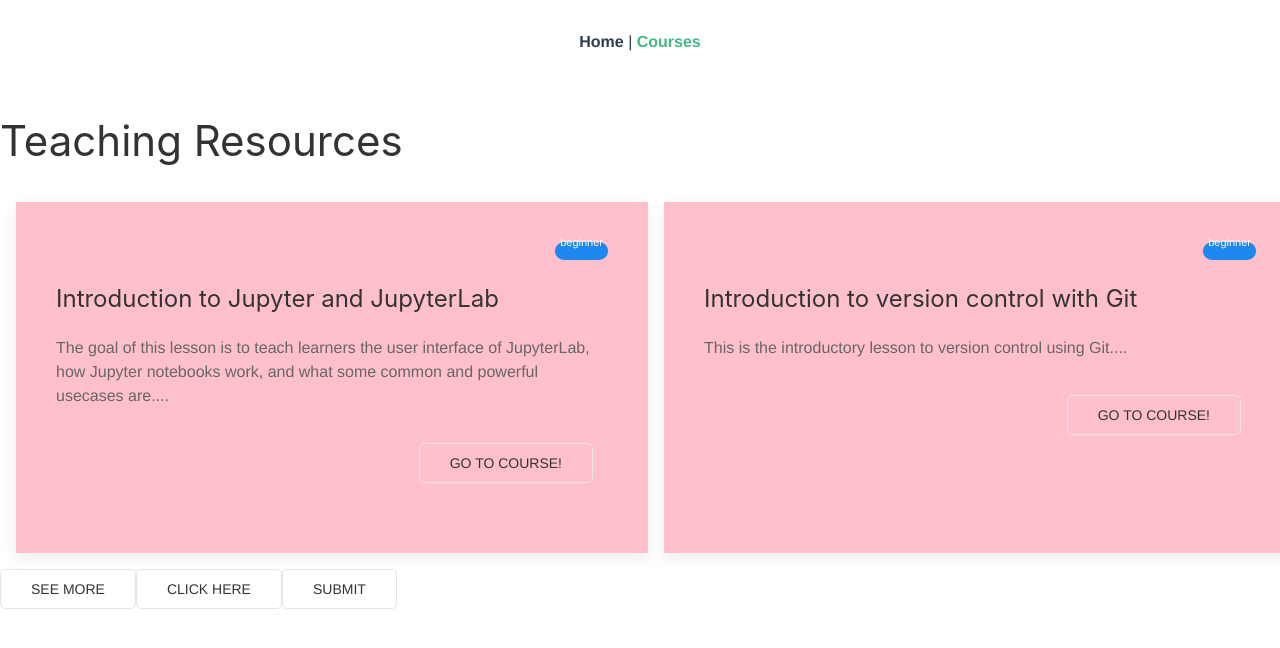
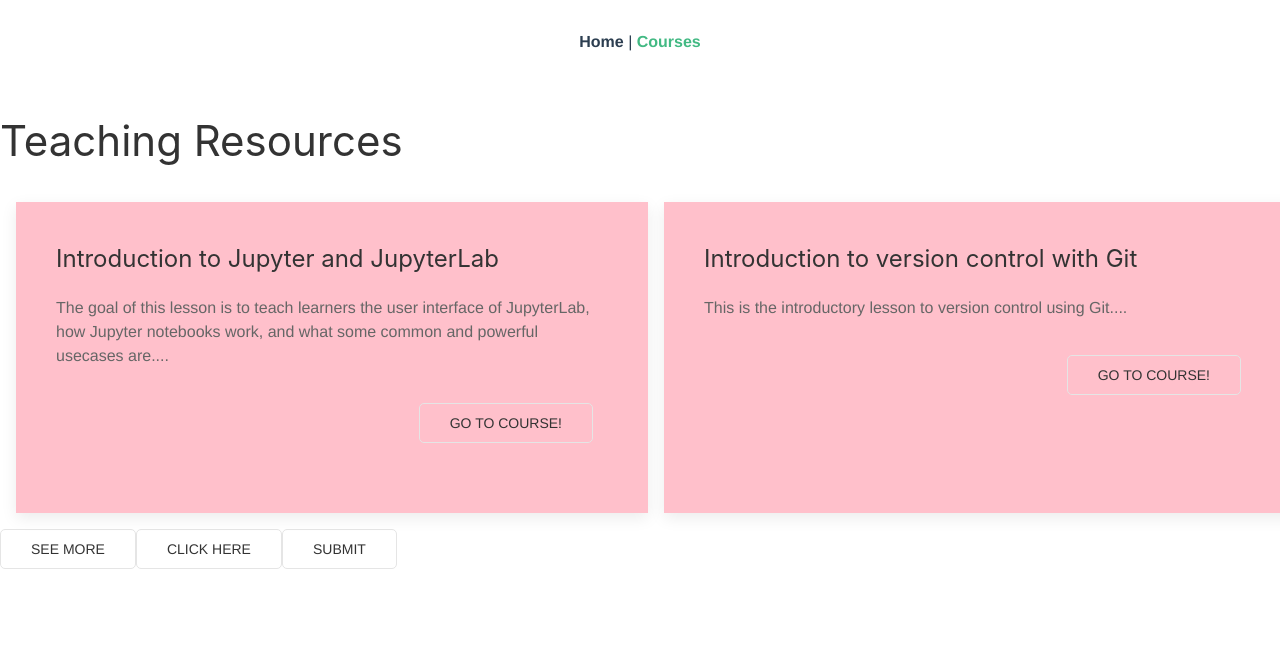
Before and after one commit to safinazbg/chcaa-courses-plugin, a Vue app: page /courses in a window 1280 px wide. Shown: the top 648 px of the page. Built offline with nearby package versions, Linux system fonts and the light colour scheme.

Commit message:
Update CourseCard.vue

```diff
--- a/src/components/courseCard/CourseCard.vue
+++ b/src/components/courseCard/CourseCard.vue
@@ -1,6 +1,6 @@
 <template>
     <div class="uk-card uk-card-default uk-card-hover uk-card-body" :style="{backgroundColor: color}">
-      <span class="uk-badge uk-align-right uk-margin-remove">{{ course.level }}</span>
+      <CourseLabel class="uk-align-right">{{course.level}}</CourseLabel>
       <h3 class="uk-card-title">{{ course.title }}</h3>
       <p class="uk-text-left">{{ snippet }}</p>
       <div class="uk-padding-small">
@@ -10,13 +10,18 @@
 </template>
 
 <script>
+import CourseLabel from "../CourseLabel";
+
 import Button from "../buttons/Button";
 import {computed} from "@vue/reactivity";
 
 export default {
   name: "CourseCard",
   props: ['course', 'color'],
-  components: { Button},
+  components: {
+    Button,
+    CourseLabel
+  },
 
   setup(props) {
     const snippet = computed(() => {
```
